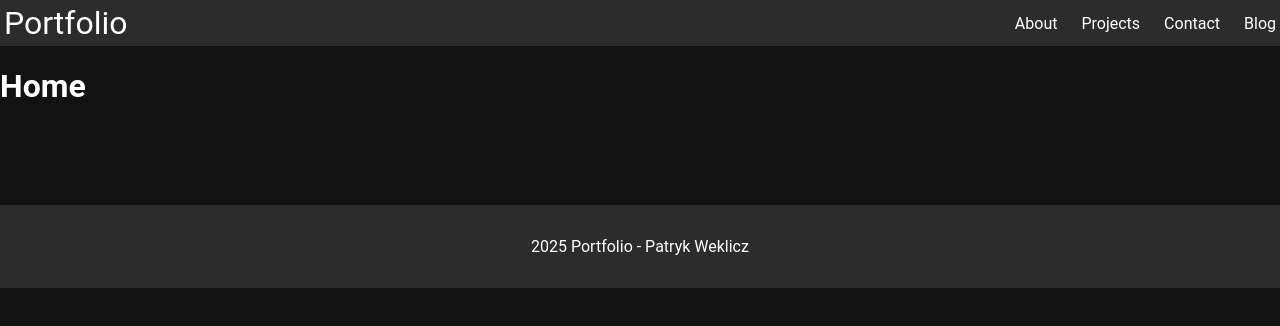
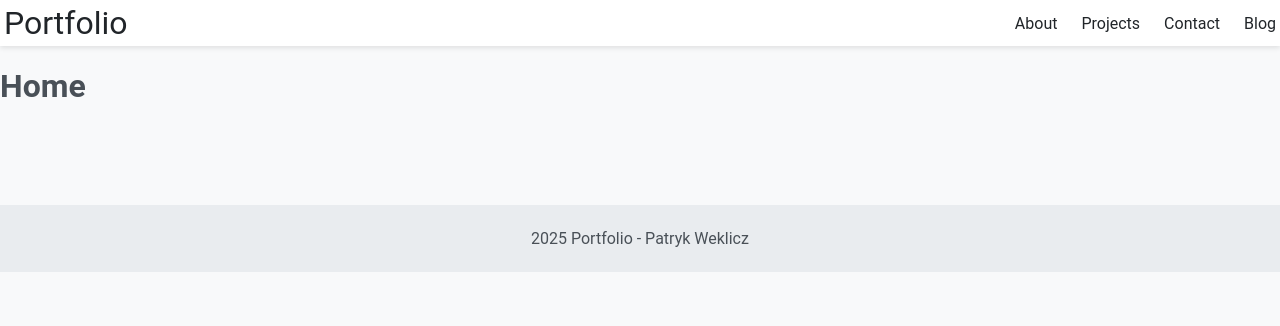
Before and after one commit to pikoseq9/Portfolio, a React (Create React App) app: page / in a window 1280 px wide. Shown: the top 326 px of the page. Built offline with nearby package versions, Linux system fonts and the light colour scheme.

Commit message:
add github button

```diff
--- a/src/styles.css
+++ b/src/styles.css
@@ -8,8 +8,8 @@ li/* General Reset */
 /* Typography */
 body {
   font-family: "Roboto", sans-serif;
-  color: #fff;
-  background-color: #121212;
+  color: var(--text-body);
+  background-color: var(--background);
 }
 
 .container {
@@ -17,15 +17,48 @@ body {
   margin: 0 auto;
 }
 
+:root {
+  --background: #f8f9fa;
+  --navbar: #ffffff;
+  --footer: #e9ecef;
+  --card: #ffffff;
+  --tile: #f1f3f5;
+  --button-primary: #0077cc;
+  --button-secondary: #dee2e6;
+  --text-heading: #212529;
+  --text-body: #495057;
+  --border: #ced4da;
+  --shadow: 0 2px 5px rgba(0, 0, 0, 0.1);
+  --accent: #339af0;
+}
+
+[data-theme="dark"] {
+  --background: #121212;
+  --navbar: #1e1e1e;
+  --footer: #1c1c1c;
+  --card: #1f1f1f;
+  --tile: #2a2a2a;
+  --button-primary: #339af0;
+  --button-secondary: #343a40;
+  --text-heading: #f1f3f5;
+  --text-body: #ced4da;
+  --border: #495057;
+  --shadow: 0 2px 5px rgba(0, 0, 0, 0.3);
+  --accent: #4dabf7;
+}
+
 .site-title {
   font-size: 2rem;
 }
 
 .nav {
-  background-color: #2c2c2c;
-  color: #fff;
+  background-color: var(--navbar);
+  color: var(--text-heading);
   display: flex;
   justify-content: space-between;
+  position: sticky;
+  top: 0;
+  box-shadow: var(--shadow);
 }
 
 .nav ul {
@@ -48,12 +81,63 @@ body {
 
 .footer {
   margin-top: 100px;
-  background-color: #2c2c2c;
-  padding: 1rem;
+  background-color: var(--footer);
+  padding: 0.5rem;
   text-align: center;
 }
 
 .footer-text {
-  color: rgba(255, 255, 255, 0.7);
+  color: var(--text-body);
   font-size: 0.9rem;
 }
+
+.project-grid {
+  display: grid;
+  grid-template-columns: repeat(auto-fit, minmax(20em, 1fr));
+  gap: 1rem;
+  margin: 1rem;
+}
+
+.project-card {
+  display: flex;
+  flex-direction: column;
+  justify-content: space-between;
+  background-color: var(--card);
+  padding: 1rem;
+  border-radius: 0.2rem;
+  color: var(--text-body);
+  box-shadow: var(--shadow);
+}
+
+.project-card h2 {
+  color: var(--text-heading);
+  margin: 0;
+}
+
+.project-card ul {
+  list-style: none;
+  padding: 0;
+  margin: 0;
+}
+
+.project-card-content {
+  display: flex;
+  flex-direction: row;
+  justify-content: space-between;
+  align-items: end;
+}
+
+.github-button {
+  padding: 1rem 1rem;
+  border-radius: 2rem;
+  border: none;
+  max-height: fit-content;
+  box-shadow: var(--shadow);
+  background: linear-gradient(135deg, #24292e, #0366d6);
+  color: white;
+}
+
+.github-button:hover {
+  opacity: 0.85;
+  cursor: pointer;
+}
```
Also changed, not shown: src/components/GitHubButton.js (added, +13 -0 lines).
